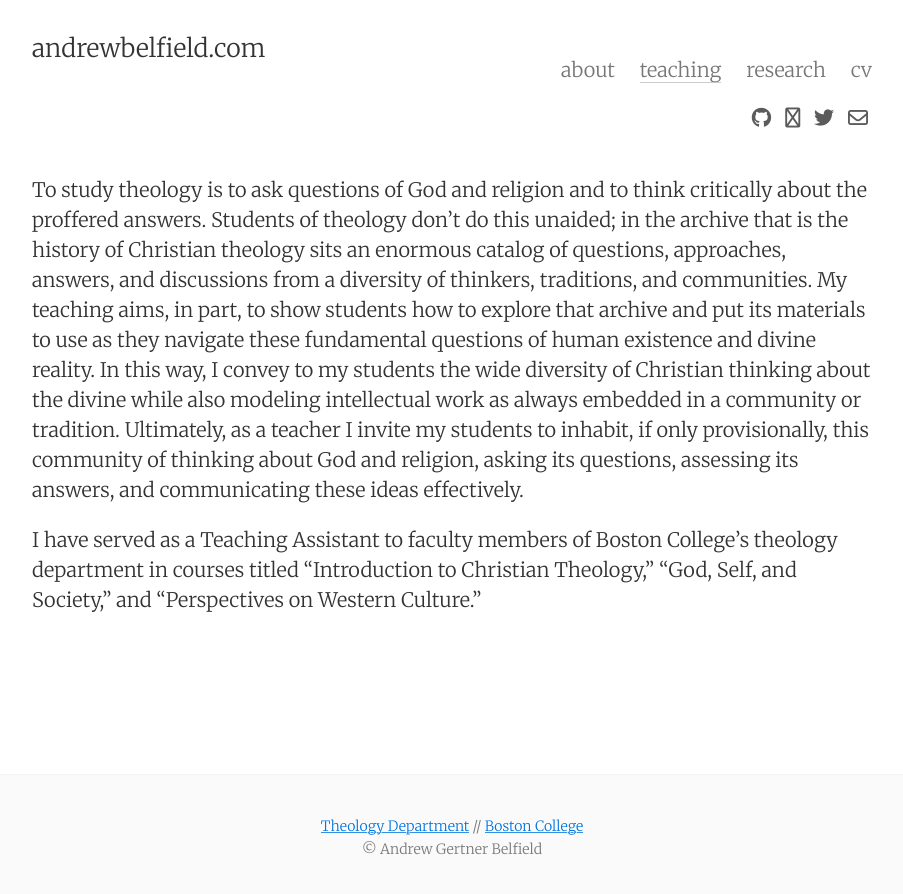
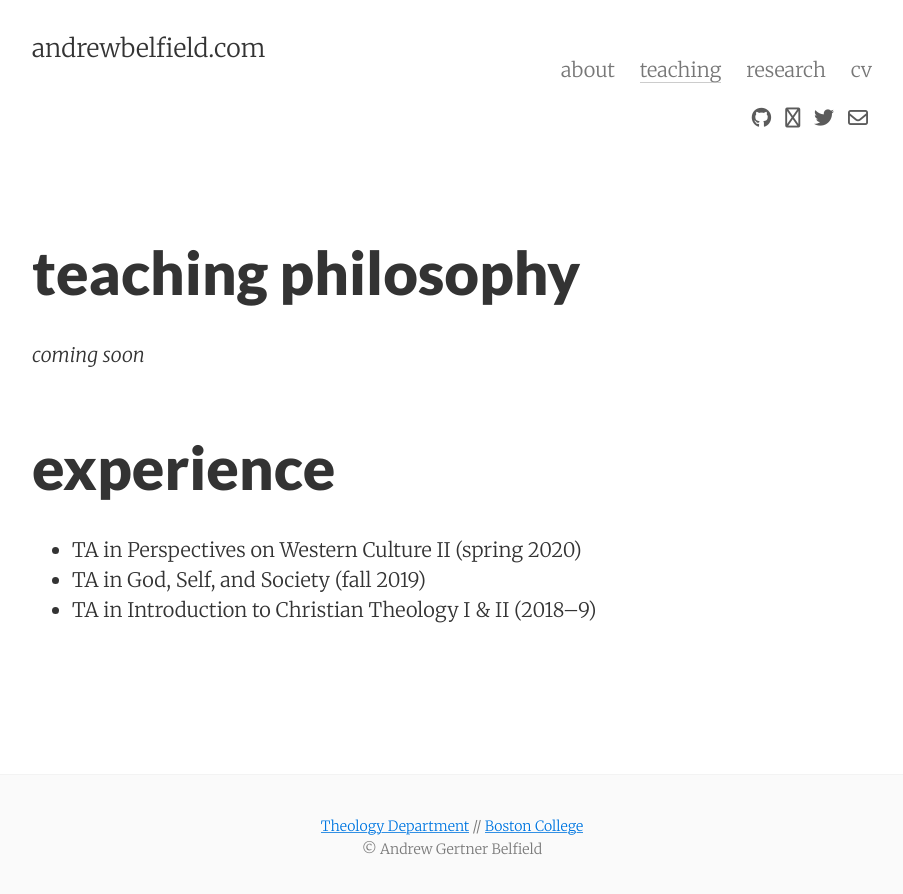
Before and after one commit to drewbelf/drewbelf.github.io, a Jekyll site: the page built from teaching.md, in a window 1280 px wide. Shown: the top 894 px of the page, without its empty margins (188-1091 px from the left). Built offline with Jekyll 4.4.1, drawn with Linux system fonts in a browser that asks for light colours; nearby versions of some CDN libraries.

Commit message:
Revert "update teaching page"
This reverts commit 21bae8697449ce4e059086d76be35e5987b89be5.

```diff
--- a/teaching.md
+++ b/teaching.md
@@ -5,6 +5,10 @@ permalink: /teaching/
 tags: teaching
 ---
 
-To study theology is to ask questions of God and religion and to think critically about the proffered answers. Students of theology don’t do this unaided; in the archive that is the history of Christian theology sits an enormous catalog of questions, approaches, answers, and discussions from a diversity of thinkers, traditions, and communities. My teaching aims, in part, to show students how to explore that archive and put its materials to use as they navigate these fundamental questions of human existence and divine reality. In this way, I convey to my students the wide diversity of Christian thinking about the divine while also modeling intellectual work as always embedded in a community or tradition. Ultimately, as a teacher I invite my students to inhabit, if only provisionally, this community of thinking about God and religion, asking its questions, assessing its answers, and communicating these ideas effectively.
+# teaching philosophy
+*coming soon*
 
-I have served as a Teaching Assistant to faculty members of Boston College's theology department in courses titled "Introduction to Christian Theology," "God, Self, and Society," and "Perspectives on Western Culture."
+# experience
+* TA in Perspectives on Western Culture II (spring 2020)
+* TA in God, Self, and Society (fall 2019)
+* TA in Introduction to Christian Theology I & II (2018–9)
```
Also changed, not shown: research.md (+0 -2 lines).
